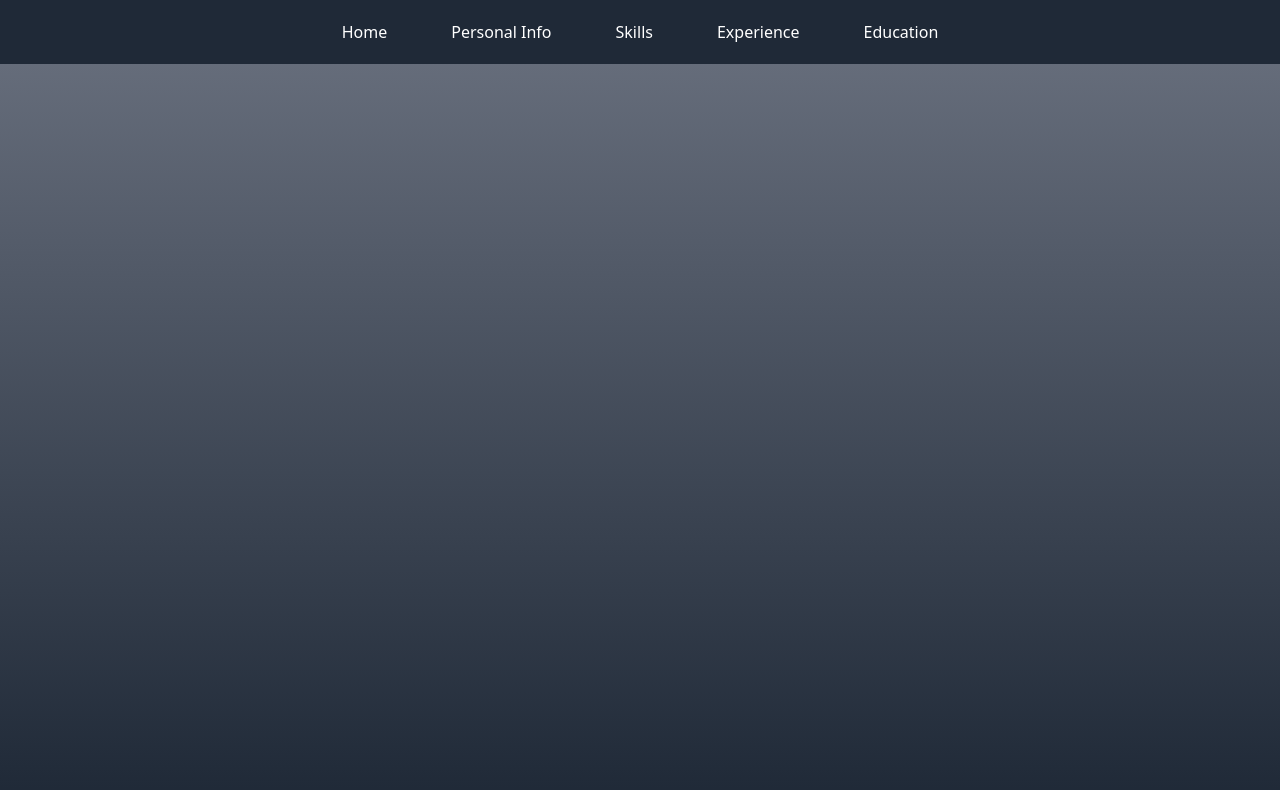
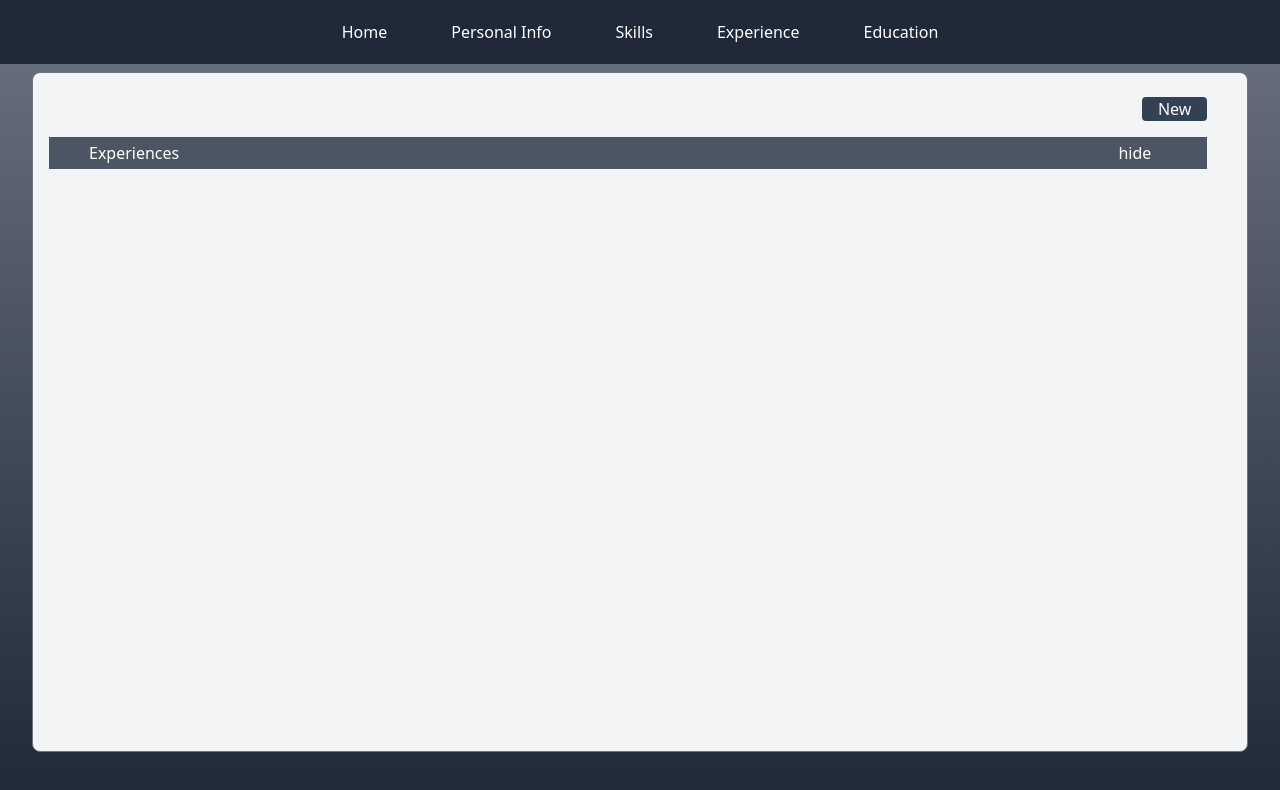
Before and after one commit to ErikVegaMaya/Portafolio, a React (Create React App) app: page /experiences in a window 1280 px wide. Shown: the top 790 px of the page. Built offline with nearby package versions, Linux system fonts and the light colour scheme.

Commit message:
experience list screen added

```diff
--- a/src/components/navigationBars/NavBar.tsx
+++ b/src/components/navigationBars/NavBar.tsx
@@ -24,9 +24,13 @@ const NavBar = () => {
           >
             <h1 className="text-white">Skills</h1>
           </NavLink>
-          <div className="hover:bg-gray-900 px-3 py-2 mx-5 rounded-lg">
+          <NavLink
+            to="/experiences"
+            className="hover:bg-gray-900 px-3 py-2 mx-5 rounded-lg"
+          >
             <h1 className="text-white">Experience</h1>
-          </div>
+          </NavLink>
+
           <div className="hover:bg-gray-900 px-3 py-2 mx-5 rounded-lg">
             <h1 className="text-white">Education</h1>
           </div>
--- a/src/components/navigators/AppNavigator.tsx
+++ b/src/components/navigators/AppNavigator.tsx
@@ -6,6 +6,7 @@ import PersonalInfo from "../../screens/PersonalInfo";
 import Skills from "../../screens/skills/Skills";
 import Home from "../../screens/Home";
 import SkillDetail from "../../screens/skills/SkillDetail";
+import Experiences from "../../screens/experience/Experiences";
 
 const AppNavigator = () => {
   return (
@@ -19,6 +20,7 @@ const AppNavigator = () => {
           <Route path="/personalInfo" element={<PersonalInfo />} />
           <Route path="/skills" element={<Skills />} />
           <Route path="/skillDetail" element={<SkillDetail />} />
+          <Route path="/experiences" element={<Experiences />} />
         </Routes>
       </div>
     </div>
--- /dev/null
+++ b/src/screens/experience/Experiences.tsx
@@ -0,0 +1,16 @@
+import React from "react";
+// My components
+import CommonArea from "../../components/areas/CommonArea";
+import AddButton from "../../components/buttons/AddButton";
+import HideShowBar from "../../components/bars/HideShowBar";
+
+const Experiences = () => {
+  return (
+    <CommonArea>
+      <AddButton title="New" onClick={() => {}} />
+      <HideShowBar title="Experiences" onClick={() => {}} isHidding={false} />
+    </CommonArea>
+  );
+};
+
+export default Experiences;
```
